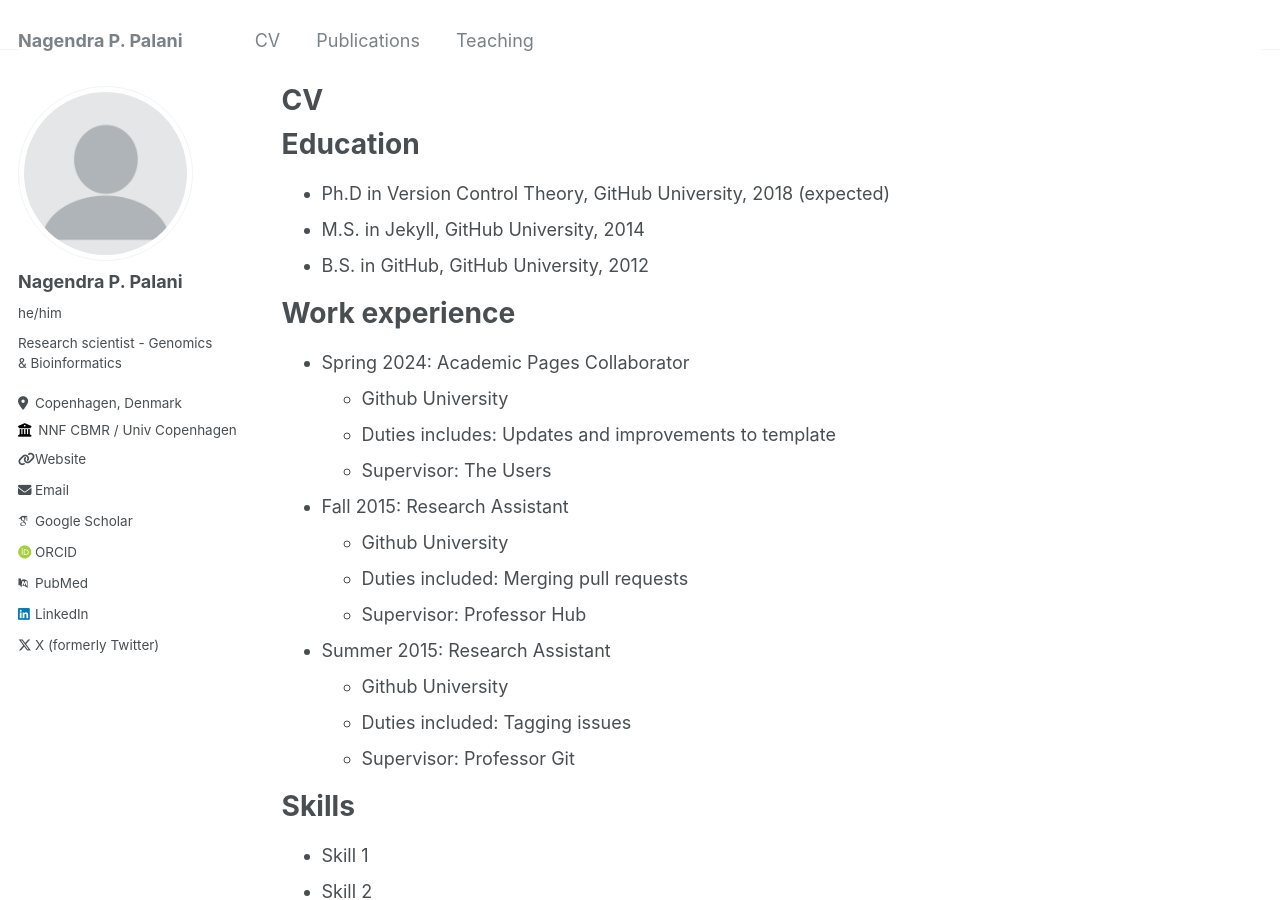
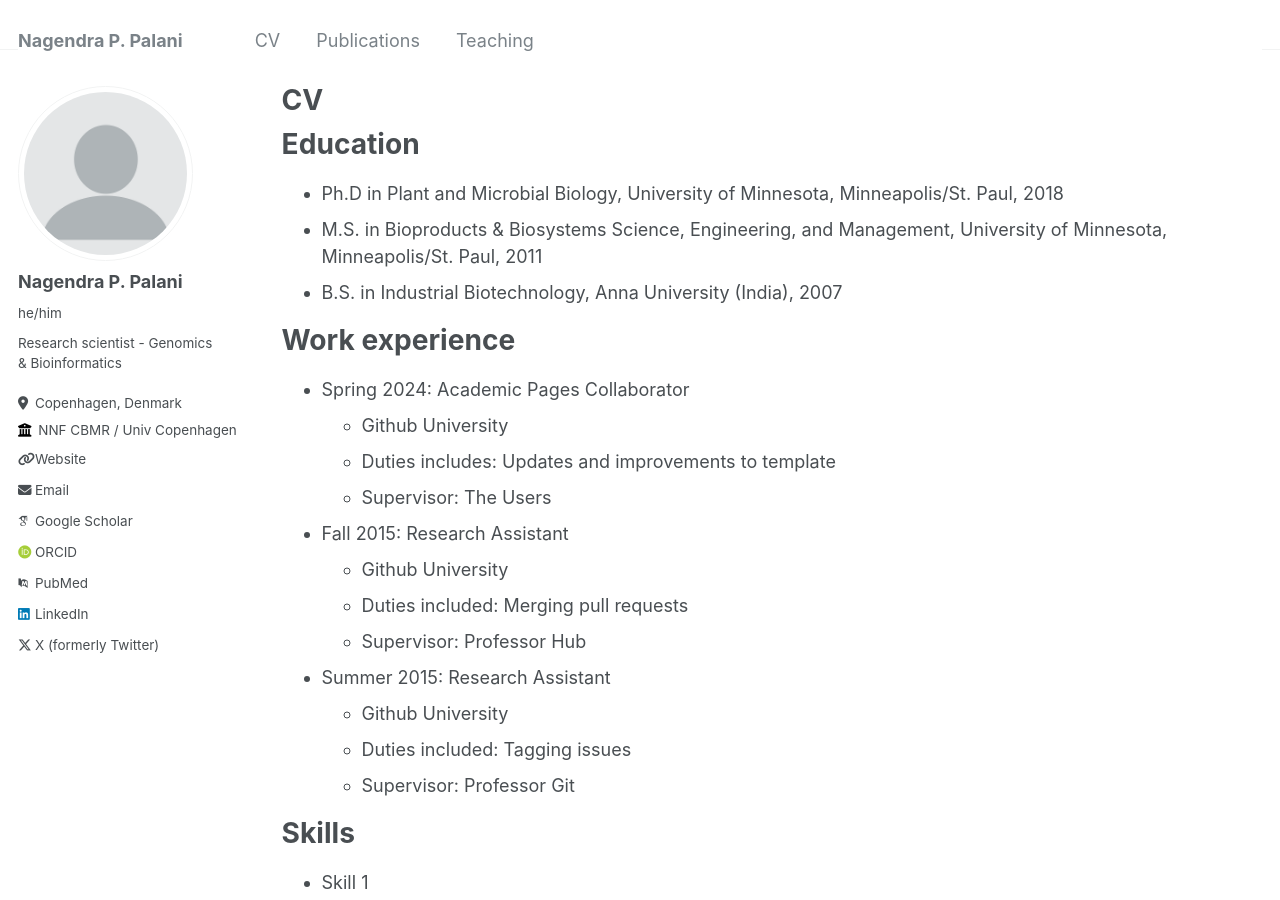
Before and after one commit to nagendrapalani/nagendrapalani.github.io, a Jekyll site: the page built from _pages/cv.md, in a window 1280 px wide and 900 px high. Built offline with Jekyll 4.4.1, drawn with Linux system fonts in a browser that asks for light colours; some web fonts are replaced.

Commit message:
Update cv.md

```diff
--- a/_pages/cv.md
+++ b/_pages/cv.md
@@ -11,9 +11,9 @@ redirect_from:
 
 Education
 ======
-* Ph.D in Version Control Theory, GitHub University, 2018 (expected)
-* M.S. in Jekyll, GitHub University, 2014
-* B.S. in GitHub, GitHub University, 2012
+* Ph.D in Plant and Microbial Biology, University of Minnesota, Minneapolis/St. Paul, 2018
+* M.S. in Bioproducts & Biosystems Science, Engineering, and Management, University of Minnesota, Minneapolis/St. Paul, 2011
+* B.S. in Industrial Biotechnology, Anna University (India), 2007
 
 Work experience
 ======
```
